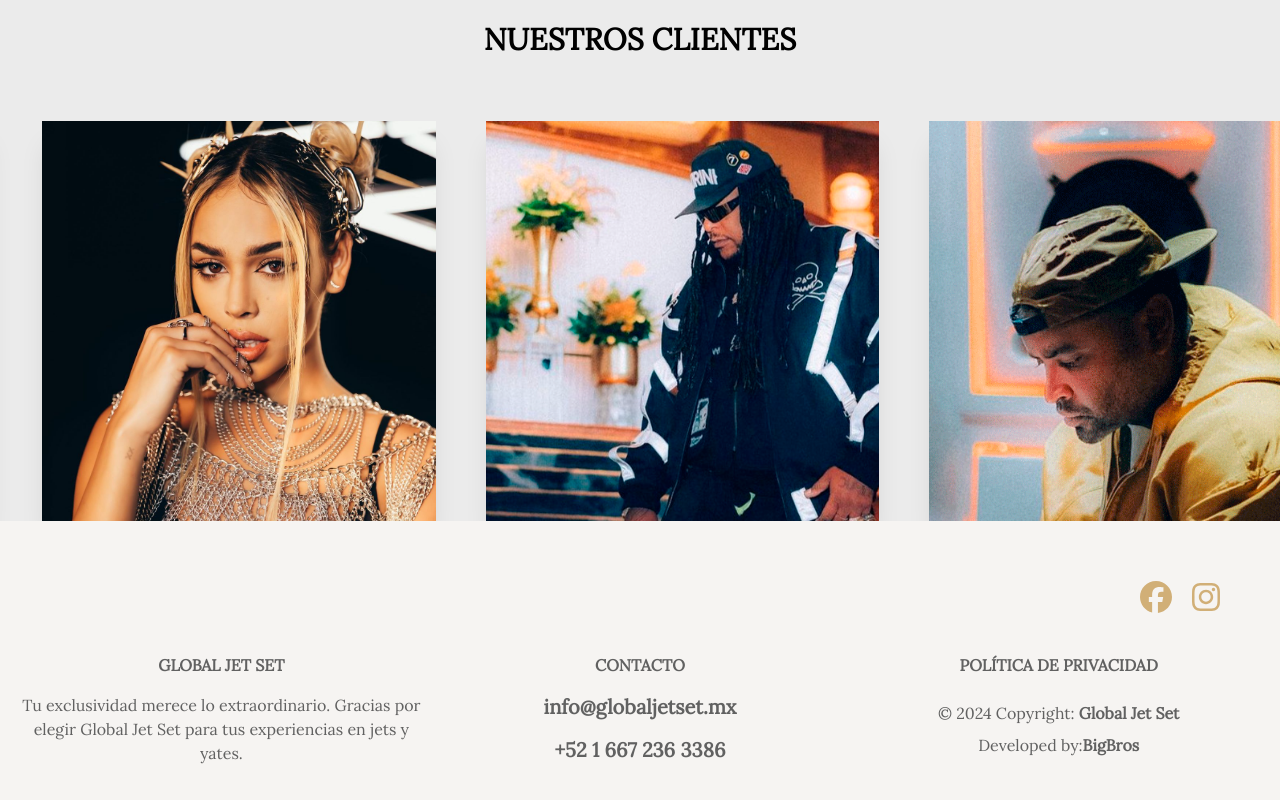
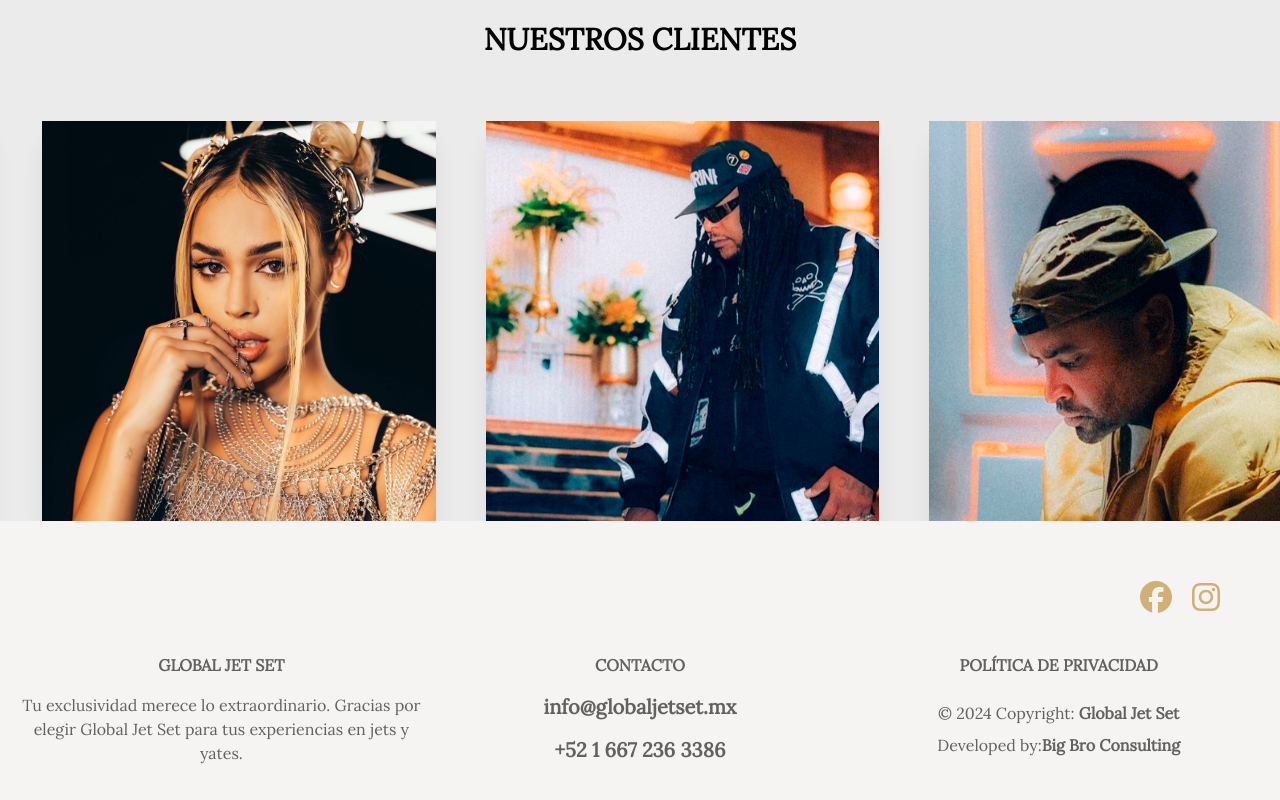
Before and after one commit to richy213/globaljetset, a Next.js app: page / in a window 1280 px wide. Shown: the part 3183-3983 px from the top of the page. Built offline with nearby package versions, Linux system fonts and the light colour scheme; a web font is replaced by a local one.

Commit message:
Update Footer.jsx
modificacion en nombre del developer

```diff
--- a/src/components/Footer.jsx
+++ b/src/components/Footer.jsx
@@ -69,7 +69,7 @@ const Footer = () => {
                                 <span>Developed by:
                                 </span>
                                 <a className="font-semibold text-neutral-600 dark:text-neutral-400"
-                                    href="https://www.instagram.com/bigbroconsulting/profilecard/?igsh=dGZsNWg0OGZna3Rq" target='_blank'>BigBros</a>
+                                    href="https://www.instagram.com/bigbroconsulting/profilecard/?igsh=dGZsNWg0OGZna3Rq" target='_blank'>Big Bro Consulting</a>
 
                             </div>
                         </div>
```
